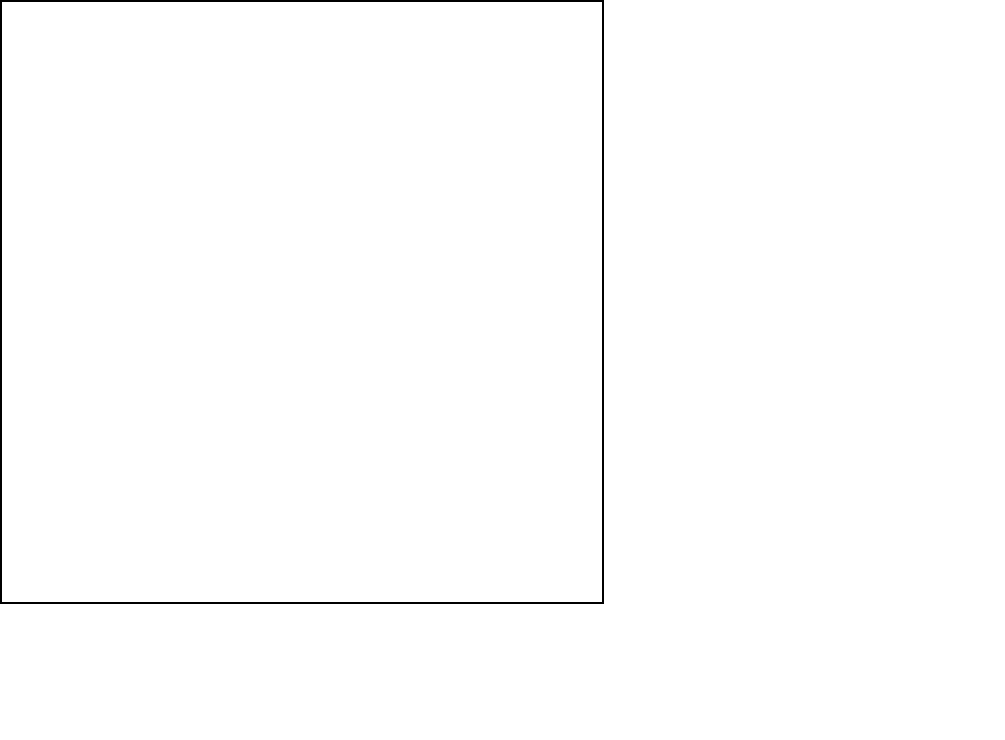
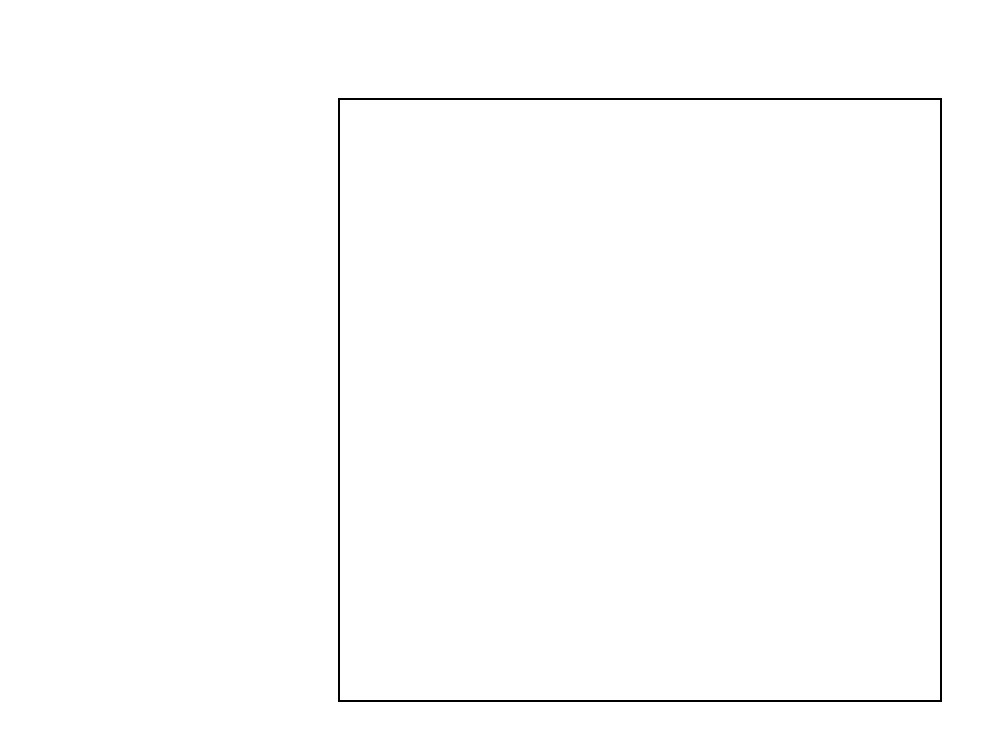
Before and after one commit to kelvinlee0225/react-snake-game, a React (Create React App) app: page / in a window 1280 px wide. Shown: the top 740 px of the page, without its empty margins (0-1005 px from the left). Built offline with nearby package versions, Linux system fonts and the light colour scheme; the HTML template or start-up script is replaced by a standard one.

Commit message:
create container for the GameArena

```diff
--- a/src/App.tsx
+++ b/src/App.tsx
@@ -1,7 +1,11 @@
-import { GameArena } from "./app-style";
+import { GameArena, Container } from "./app-style";
 
 function App() {
-  return <GameArena></GameArena>;
+  return (
+    <Container>
+      <GameArena></GameArena>
+    </Container>
+  );
 }
 
 export default App;
--- a/src/app-style.ts
+++ b/src/app-style.ts
@@ -7,3 +7,11 @@ export const GameArena = styled.div`
   border: 2px solid #000;
   align-self: center;
 `;
+
+export const Container = styled.div`
+  width: 100%;
+  height: 100vh;
+  align-items: center;
+  display: flex;
+  justify-content: center;
+`;
```
